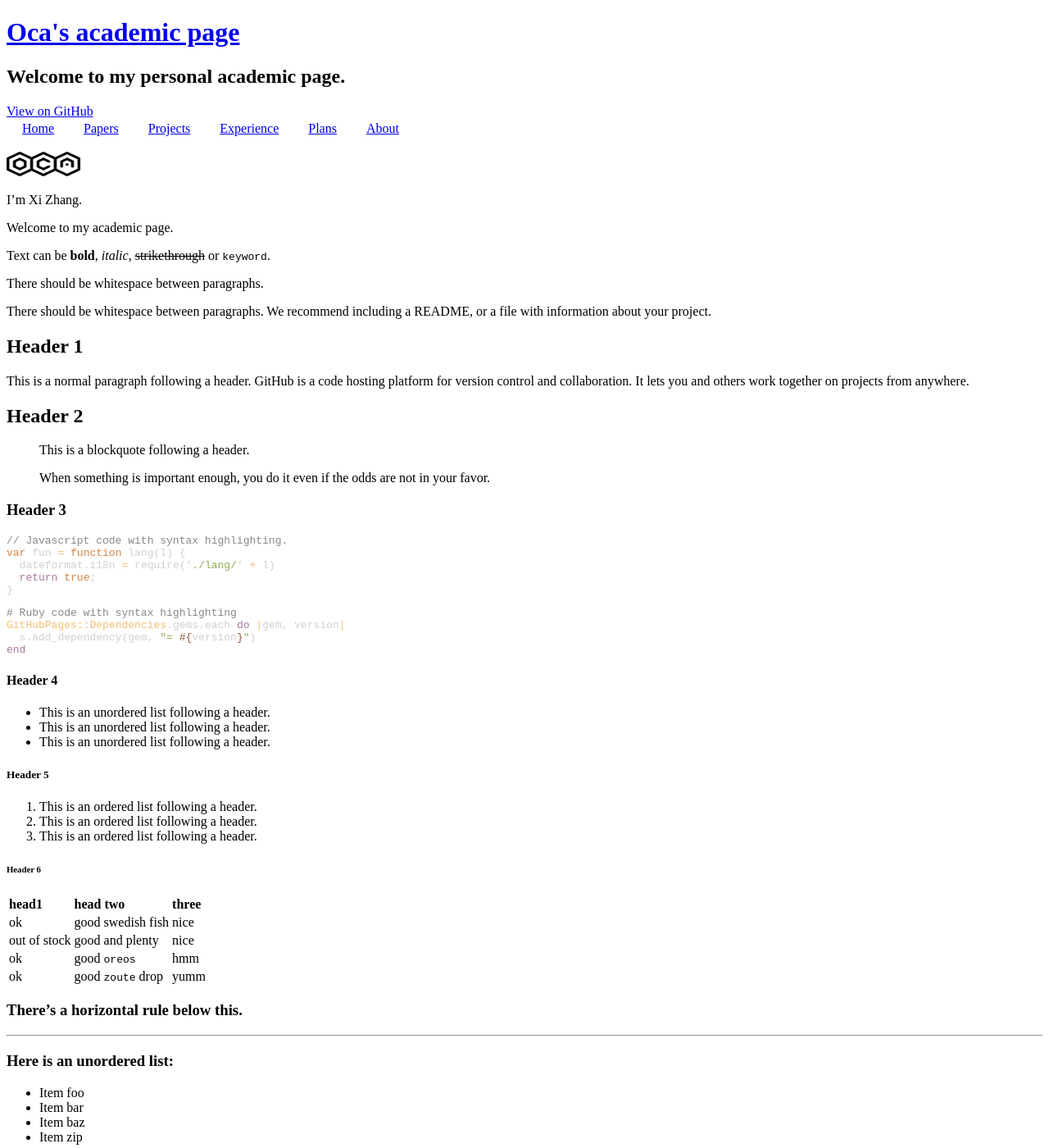
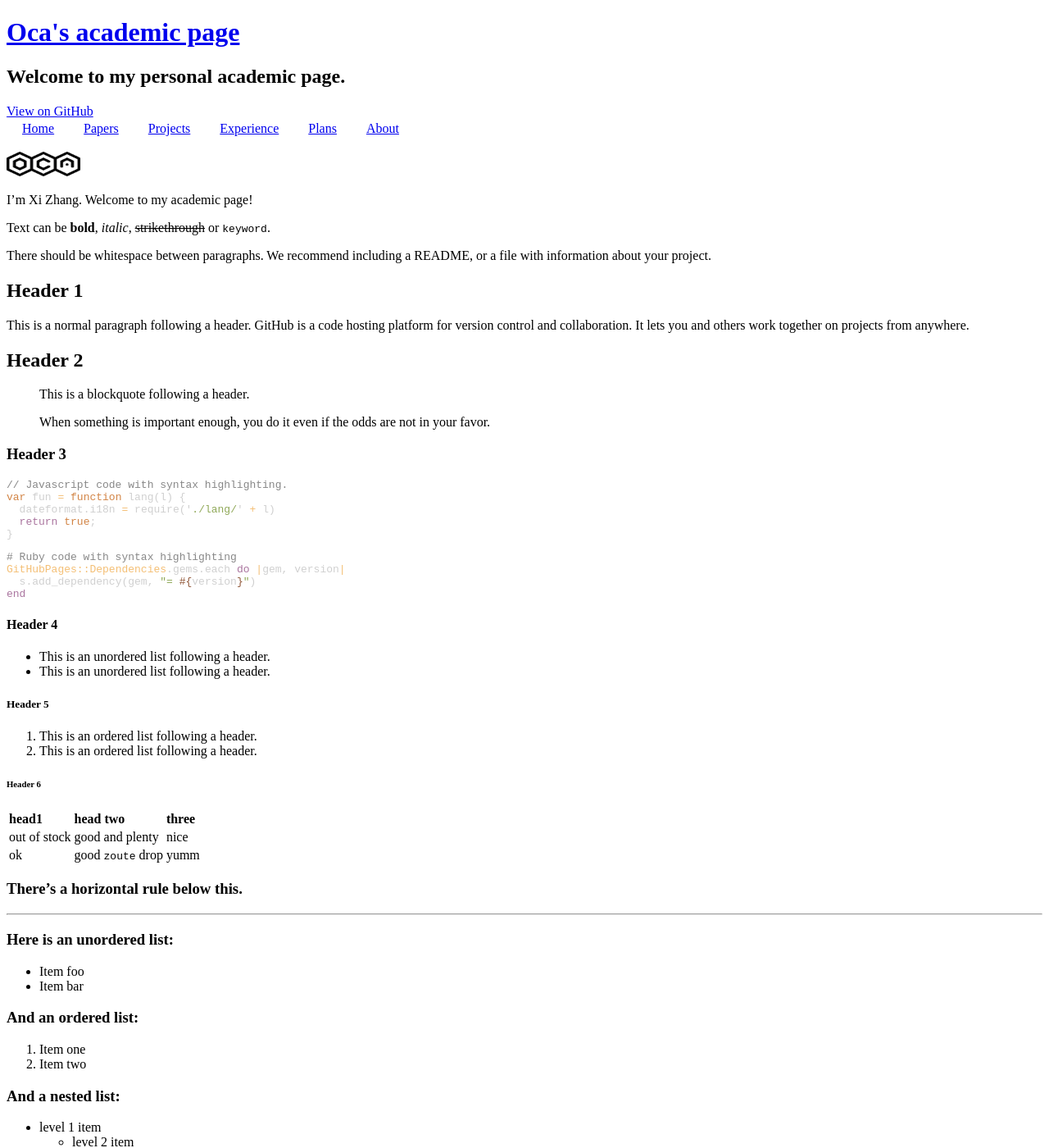
Before and after one commit to oca-john/academic-page, a Jekyll site: the page built from index.md, in a window 1280 px wide and 1400 px high. Shown: the whole window at 82% size. Built offline with Jekyll 4.4.1, drawn with Linux system fonts in a browser that asks for light colours; some of the changed text lies outside the part shown.

Commit message:
Update index.md

```diff
--- a/index.md
+++ b/index.md
@@ -6,13 +6,9 @@ layout: default
 
 <img src="ocas-logo.png" title="logo" height="30" width="90">
 
-I'm Xi Zhang.
-
-Welcome to my academic page.
+I'm Xi Zhang. Welcome to my academic page!
 
 Text can be **bold**, _italic_, ~~strikethrough~~ or `keyword`.
-
-There should be whitespace between paragraphs.
 
 There should be whitespace between paragraphs. We recommend including a README, or a file with information about your project.
 
@@ -47,21 +43,17 @@ end
 
 *   This is an unordered list following a header.
 *   This is an unordered list following a header.
-*   This is an unordered list following a header.
 
 ##### Header 5
 
 1.  This is an ordered list following a header.
 2.  This is an ordered list following a header.
-3.  This is an ordered list following a header.
 
 ###### Header 6
 
 | head1        | head two          | three |
 |:-------------|:------------------|:------|
-| ok           | good swedish fish | nice  |
 | out of stock | good and plenty   | nice  |
-| ok           | good `oreos`      | hmm   |
 | ok           | good `zoute` drop | yumm  |
 
 ### There's a horizontal rule below this.
@@ -72,15 +64,11 @@ end
 
 *   Item foo
 *   Item bar
-*   Item baz
-*   Item zip
 
 ### And an ordered list:
 
 1.  Item one
 1.  Item two
-1.  Item three
-1.  Item four
 
 ### And a nested list:
 
@@ -88,15 +76,9 @@ end
   - level 2 item
   - level 2 item
     - level 3 item
-    - level 3 item
 - level 1 item
   - level 2 item
   - level 2 item
-  - level 2 item
-- level 1 item
-  - level 2 item
-  - level 2 item
-- level 1 item
 
 ### Small image
 
```
